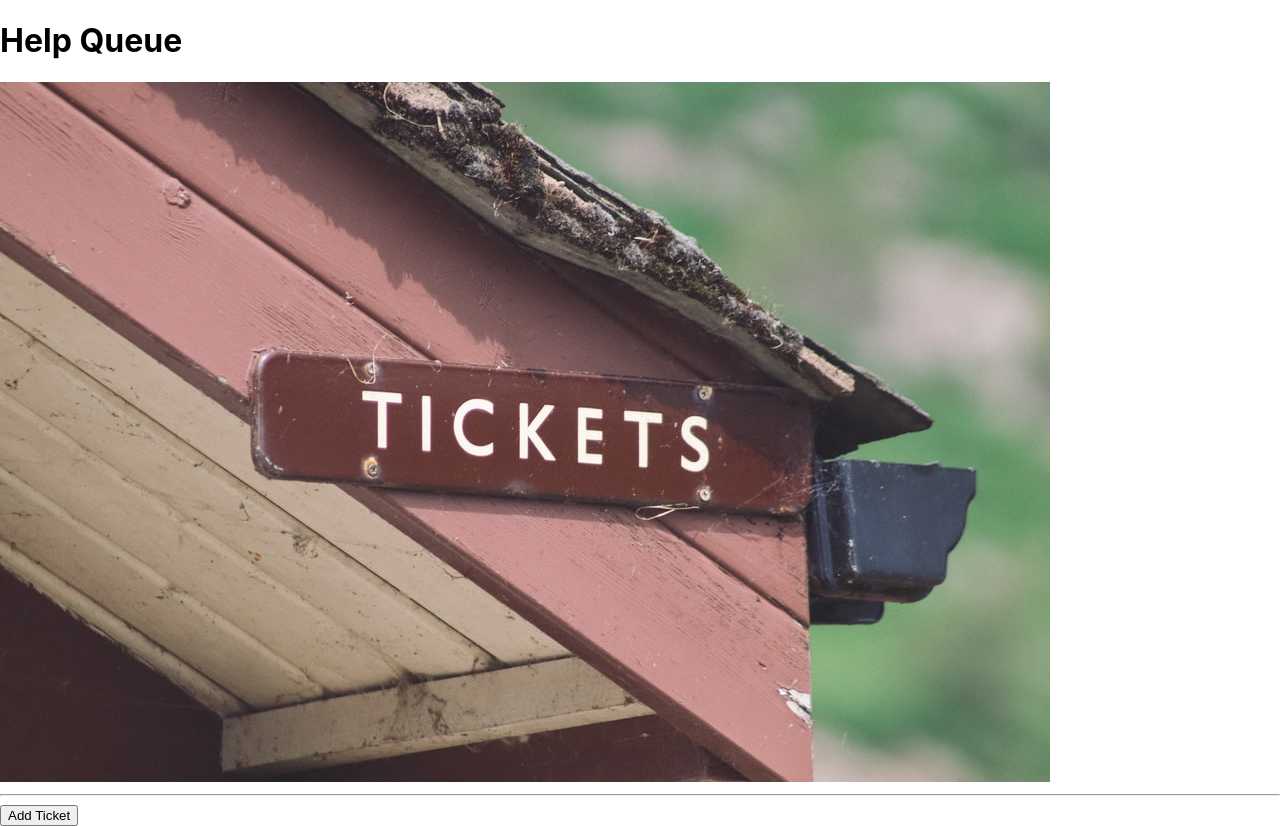
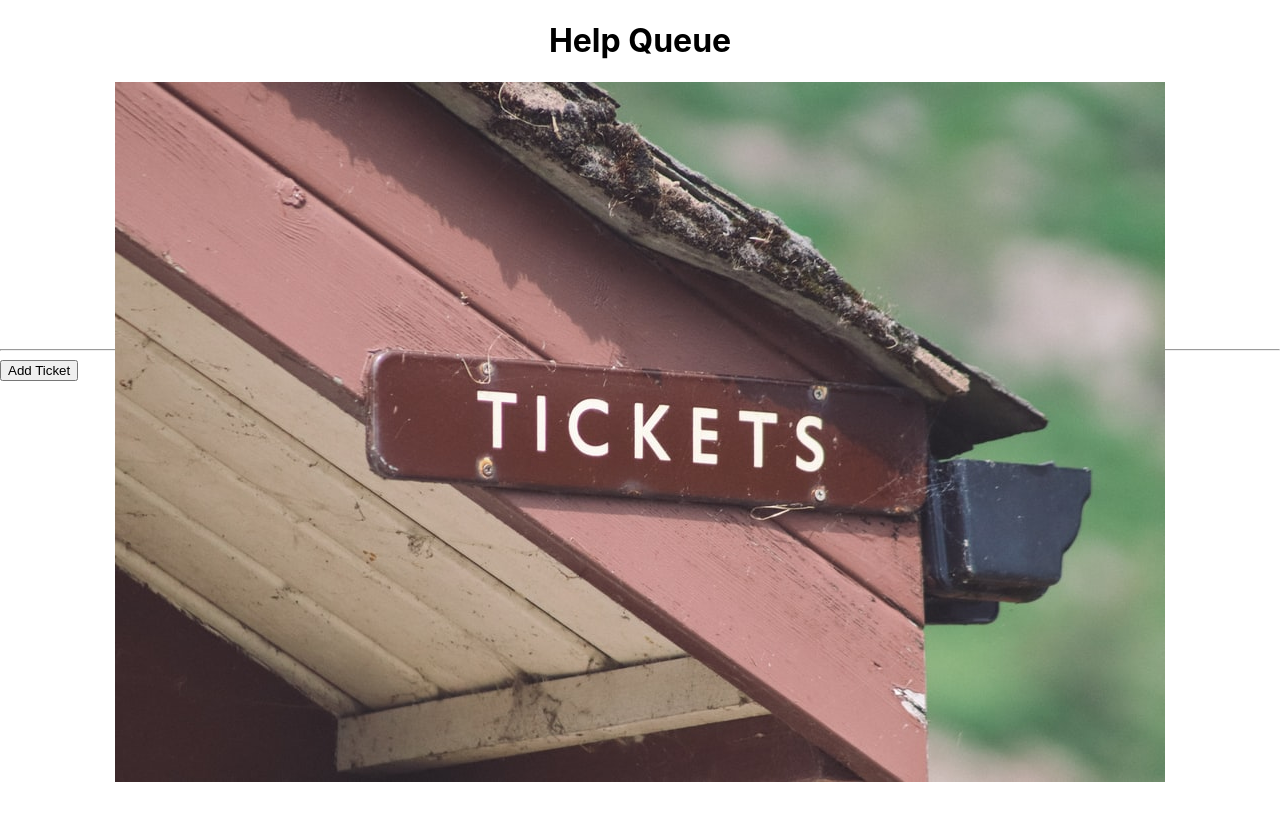
Before and after one commit to Bobloblawlobslawbomb/REACT-Help_Queue.Excercise, a React (Create React App) app: page / in a window 1280 px wide. After the commit the page ends 800 px from the top, so only its background shows below. Built offline with nearby package versions, Linux system fonts and the light colour scheme.

Commit message:
some styling --NewTicketForm styling wonky

```diff
--- a/src/components/Header.js
+++ b/src/components/Header.js
@@ -2,10 +2,14 @@ import React from "react";
 import ticketsImage from "./../img/tickets.jpeg";
 
 
-function Header(){
+function Header(props){
+  const myFunkyStles = {
+    height: '40vh',
+    textAlign: 'center'
+  }
 
   return (
-      <div>
+      <div style={myFunkyStles}>
         <h1>Help Queue</h1>
         <img src={ticketsImage} alt="a corner of a building with the sign reading 'Tickets'" />
       </div>
--- a/src/components/NewTicketForm.js
+++ b/src/components/NewTicketForm.js
@@ -3,6 +3,14 @@ import { v4 } from 'uuid';
 import PropTypes from "prop-types";
 
 function NewTicketForm(props) {
+
+  // const myStyles = {
+  //   width: '70%',
+  //   padding: '10',
+  //   margin: 'auto',
+  //   textAlign: 'center'
+  // }
+
   function handleNewTicketFormSubmission(e) {
     e.preventDefault();
     props.onNewTicketCreation({names: e.target.names.value, location: e.target.location.value, issue: e.target.issue.value, id: v4()});
@@ -10,21 +18,26 @@ function NewTicketForm(props) {
 
   return (
     <React.Fragment>
+    {/* <div style={myStyles}> */}
       <form onSubmit={handleNewTicketFormSubmission}>
         <input
           type='text'
           name='names'
           placeholder='Pair Names' />
+          <hr/>
         <input
           type='text'
           name='location'
           placeholder='Location' />
+          <hr/>
         <textarea
           name='issue'
           placeholder='Describe your issue.' />
+          <hr/>
         <button type='submit'>Help!</button>
-
+        <hr/>
       </form>
+    {/* </div> */}
     </React.Fragment>
   );
 };
```
